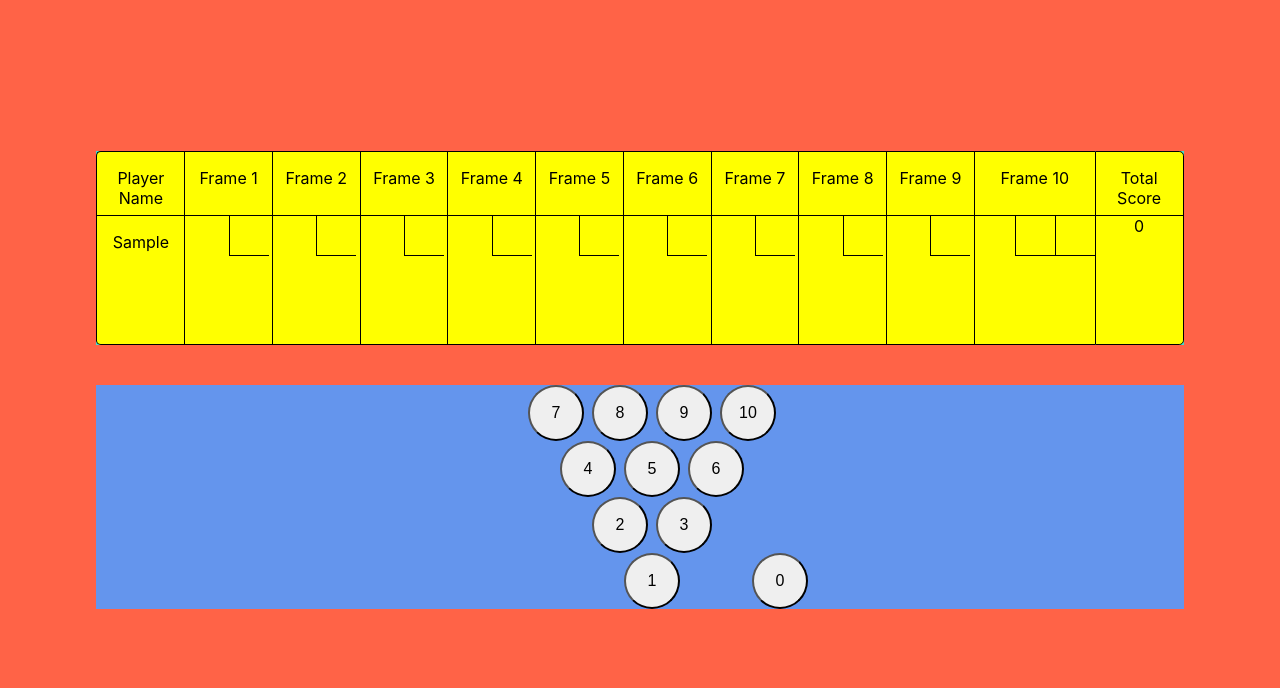
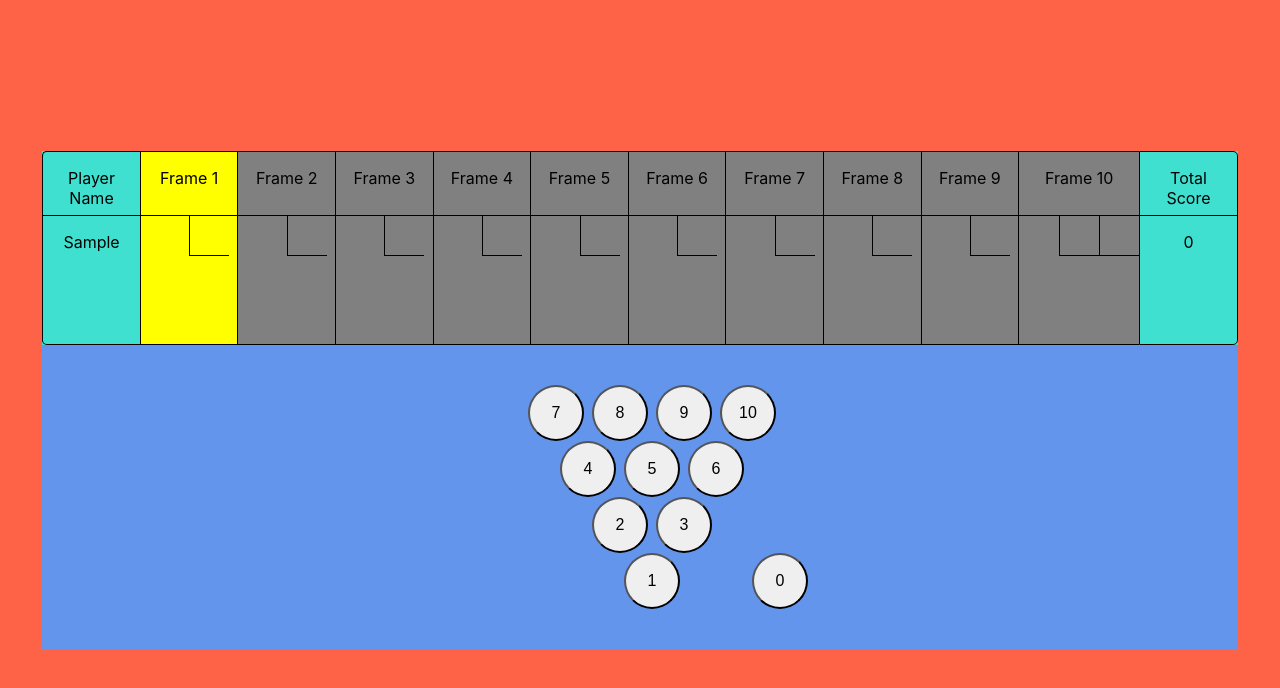
Before and after one commit to Jbrito6492/BowlMania, a React app: page / in a window 1280 px wide. Both pictures are taken after typing "Sample" into the empty fields and a click on the input "Submit". Shown: the top 688 px of the page. Built offline with nearby package versions, Linux system fonts and the light colour scheme.

Commit message:
added state to GameFrame

```diff
--- a/css/frame.css
+++ b/css/frame.css
@@ -1,5 +1,5 @@
 p {
-  padding: 0 10px;
+  padding: 0 15px;
 }
 
 .container {
@@ -9,10 +9,17 @@ p {
   flex-direction: column;
   justify-content: space-evenly;
   align-items: center;
-  background: yellow;
   height: 100%;
   text-align: center;
   flex: 1;
+}
+
+.active {
+  background: yellow;
+}
+
+.inactive {
+  background: grey;
 }
 
 .title {
--- a/css/numberpad.css
+++ b/css/numberpad.css
@@ -1,6 +1,6 @@
 .container {
   display: grid;
-  margin: 40px 0;
+  padding: 40px 0;
   grid-template-columns: repeat(9, 2em);
   grid-template-rows: repeat(4, 1fr);
   grid-template-areas: ". btn7 . btn8 . btn9 . btn10 ." ". . btn4 . btn5 . btn6 . ." ". . . btn2 . btn3 . . ." ". . . . btn1 . . . btn0";
--- a/src/components/FrameContainer.jsx
+++ b/src/components/FrameContainer.jsx
@@ -1,9 +1,18 @@
 import React from "react";
 import styles from "../../css/frame.css";
 
-export default function FrameContainer({ frameTitle, frameIndex, children }) {
+export default function FrameContainer({
+  frameTitle,
+  frameIndex,
+  frameClass,
+  children,
+}) {
   return (
-    <div className={`${styles["frame" + frameIndex]} ${styles.container}`}>
+    <div
+      className={`${styles["frame" + frameIndex]} ${styles.container} ${
+        styles[frameClass]
+      }`}
+    >
       <div className={styles.title}>
         <p>{frameTitle}</p>
       </div>
--- a/src/components/GameFrame.jsx
+++ b/src/components/GameFrame.jsx
@@ -1,12 +1,19 @@
-import React from "react";
+import React, { useState, useEffect } from "react";
 import FrameContainer from "./FrameContainer.jsx";
 import styles from "../../css/frame.css";
 
-export default function GameFrame({ frameIndex }) {
-  const currentFrame = `frame${frameIndex}`;
-  const currentTurn = 1;
+export default function GameFrame({ frameIndex, scoreboard, setScoreboard }) {
+  const currentFrame = scoreboard[`frame${scoreboard.currentFrame}`];
+  const frameScore = currentFrame.score;
+  const isActive =
+    currentFrame.isActive && scoreboard.currentFrame === frameIndex;
+
   return (
-    <FrameContainer frameIndex={frameIndex} frameTitle={`Frame ${frameIndex}`}>
+    <FrameContainer
+      frameClass={isActive ? "active" : "inactive"}
+      frameIndex={frameIndex}
+      frameTitle={`Frame ${frameIndex}`}
+    >
       <div className={styles.scoreContainer}>
         {frameIndex === 10 ? (
           <>
--- a/src/components/ScoreBoard.jsx
+++ b/src/components/ScoreBoard.jsx
@@ -8,7 +8,9 @@ import styles from "../../css/scoreboard.css";
 
 export default function ScoreBoard({ playerName }) {
   const [scoreboard, setScoreboard] = useState({
-    frame1: { score: [], isActive: false },
+    currentFrame: 1,
+    attempt: 1,
+    frame1: { score: [], isActive: true },
     frame2: { score: [], isActive: false },
     frame3: { score: [], isActive: false },
     frame4: { score: [], isActive: false },
@@ -18,6 +20,7 @@ export default function ScoreBoard({ playerName }) {
     frame8: { score: [], isActive: false },
     frame9: { score: [], isActive: false },
     frame10: { score: [], isActive: false },
+    total: 0,
   });
 
   const gameFrames = [...Array(10)].map((el, index) => (
@@ -34,7 +37,7 @@ export default function ScoreBoard({ playerName }) {
       <div className={styles.scoreboard}>
         <PlayerInfoFrame frameIndex={0} playerName={playerName} />
         {gameFrames}
-        <TotalScoreFrame frameIndex={11} />
+        <TotalScoreFrame frameIndex={11} total={scoreboard.total} />
       </div>
       <div>
         <NumberPad />
--- a/src/components/TotalScoreFrame.jsx
+++ b/src/components/TotalScoreFrame.jsx
@@ -1,10 +1,10 @@
 import React from "react";
 import FrameContainer from "./FrameContainer.jsx";
 
-export default function TotalScoreFrame({ frameIndex }) {
+export default function TotalScoreFrame({ frameIndex, total }) {
   return (
     <FrameContainer frameTitle="Total Score" frameIndex={frameIndex}>
-      0
+      <p>{total}</p>
     </FrameContainer>
   );
 }
```
